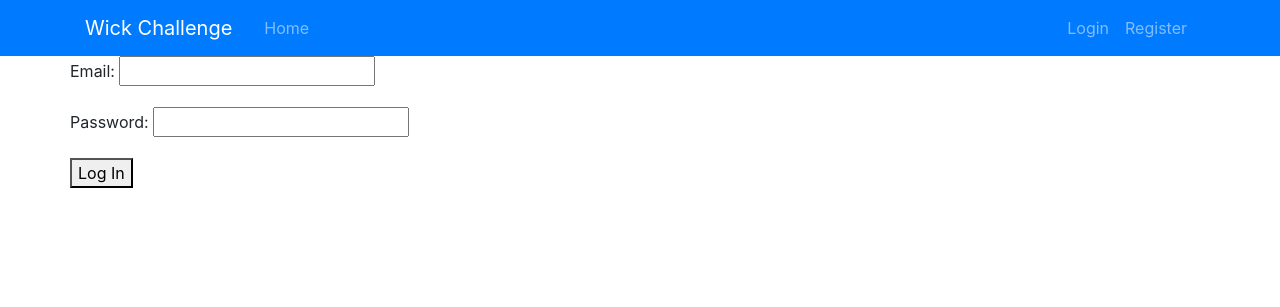
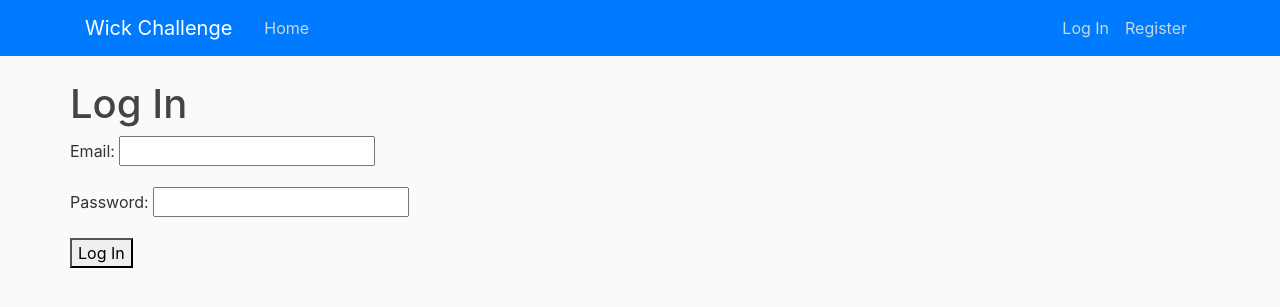
Before and after one commit to AAM77/user_and_admin_django_app, a Django app: page /login/ in a window 1280 px wide. Shown: the top 307 px of the page. Run offline with Django 3.2, Linux system fonts and the light colour scheme; some libraries are stand-ins or nearby versions.

Commit message:
add link to main.css stylesheer for custom styles. add loging to controler when to display register, login, & logout links

```diff
--- a/users/templates/users/base.html
+++ b/users/templates/users/base.html
@@ -14,7 +14,7 @@
         <!-- Bootstrap CSS -->
         <link rel="stylesheet" href="https://maxcdn.bootstrapcdn.com/bootstrap/4.0.0/css/bootstrap.min.css" integrity="sha384-Gn5384xqQ1aoWXA+058RXPxPg6fy4IWvTNh0E263XmFcJlSAwiGgFAW/dAiS6JXm" crossorigin="anonymous">
 
-
+        <link rel="stylesheet" type="text/css" href="{% static 'users/main.css' %}">
         <title>Wick Challenge</title>
     </head>
     <body>
@@ -33,8 +33,14 @@
                 </div>
                 <!-- Navbar Right Side -->
                 <div class="navbar-nav">
-                    <a class="nav-item nav-link" href="#">Login</a>
-                    <a class="nav-item nav-link" href="#">Register</a>
+
+                    {% if request.user.is_authenticated %}
+                        <a class="nav-item nav-link" href="{% url 'logout' %}">Log Out</a>
+
+                    {% else %}
+                        <a class="nav-item nav-link" href="{% url 'login' %}">Log In</a>
+                        <a class="nav-item nav-link" href="{% url 'registration' %}">Register</a>
+                    {% endif %}
                 </div>
                 </div>
             </div>
```
